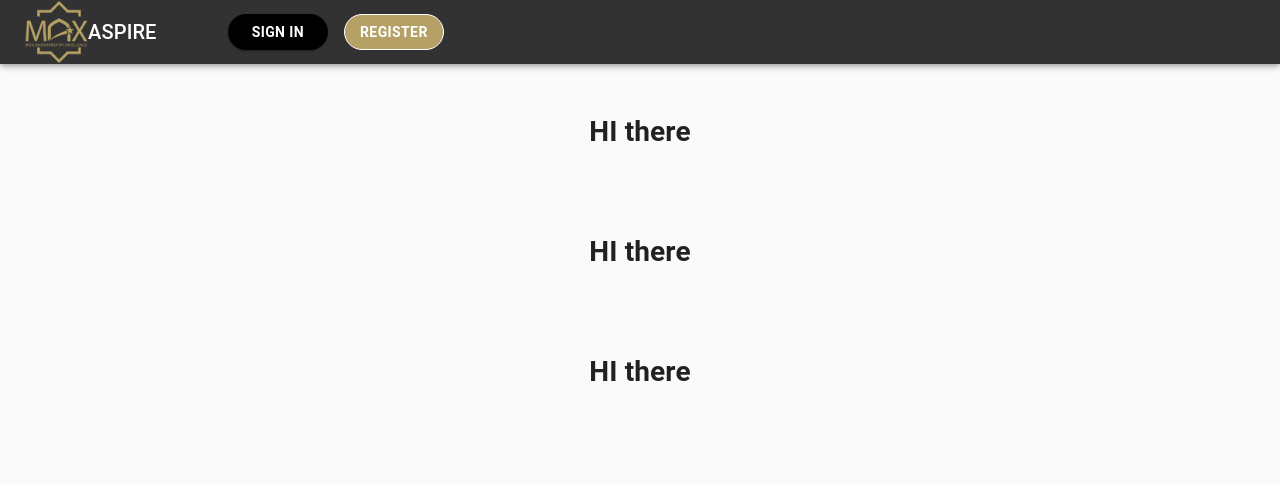
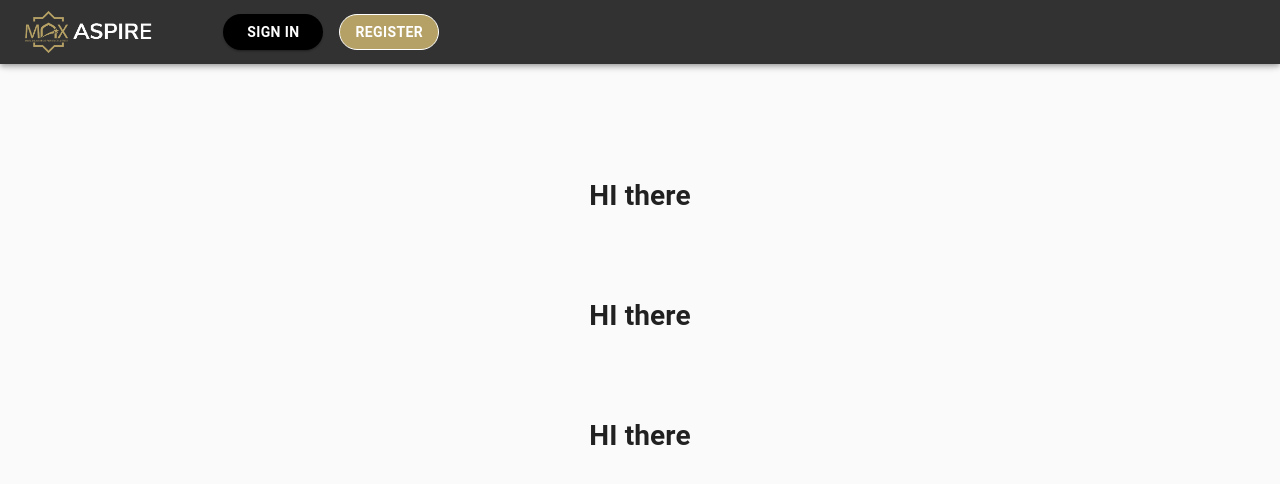
Before and after one commit to maxgala/aspire-frontend, a React (Create React App) app: page / in a window 1280 px wide. Shown: the top 484 px of the page. Built offline with nearby package versions, Linux system fonts and the light colour scheme.

Commit message:
Update MAX logo and updated page formatting.

```diff
--- a/src/Components/LandingPage/Landing.js
+++ b/src/Components/LandingPage/Landing.js
@@ -3,7 +3,7 @@ import {makeStyles} from "@material-ui/core/styles";
 import CssBaseline from "@material-ui/core/CssBaseline";
 import AppBar from "@material-ui/core/AppBar";
 import Toolbar from "@material-ui/core/Toolbar";
-import MaxLogo from "../MAX Logo.png";
+import MaxLogo from "../Images/max_logo.png";
 import Typography from "@material-ui/core/Typography";
 import Container from "@material-ui/core/Container";
 import Button from "@material-ui/core/Button";
@@ -20,16 +20,20 @@ const useStyles = makeStyles(theme => ({
         backgroundColor: 'rgba(0,0,0,0.8)',
     },
     img: {
-        width: '5vw'
+        width: '10vw'
     },
     content: {
         flexGrow: 1,
         height: '100vh',
+        width: '100vw',
         overflow: 'auto',
+        marginTop: '64px',
     },
     container: {
         paddingTop: theme.spacing(4),
         paddingBottom: theme.spacing(4),
+        paddingLeft: '0px',
+        paddingRight: '0px',
     },
     navButtons:{
         marginLeft: 'calc((100vw - 375px)*0.07)'
@@ -89,9 +93,6 @@ class Landing extends Component{
                 <AppBar position="fixed" className={classes.appBar}>
                     <Toolbar className={classes.toolbar}>
                         <img src={MaxLogo} alt="MAX_logo" className={classes.img}/>
-                        <Typography component="h1" variant="h6" color="inherit" noWrap className={classes.title}>
-                            ASPIRE
-                        </Typography>
                         <div className={classes.navButtons}>
                             <Button
                                 variant="contained"
@@ -109,7 +110,7 @@ class Landing extends Component{
                     </Toolbar>
                 </AppBar>
                 <main className={classes.content}>
-                    <Container maxWidth="lg" className={classes.container}>
+                    <Container maxWidth="100vw" className={classes.container}>
                         <MainImage/>
                         <AboutMax/>
                         <Features/>
```
Also changed, not shown: src/Components/Images/max_logo.png (added).
